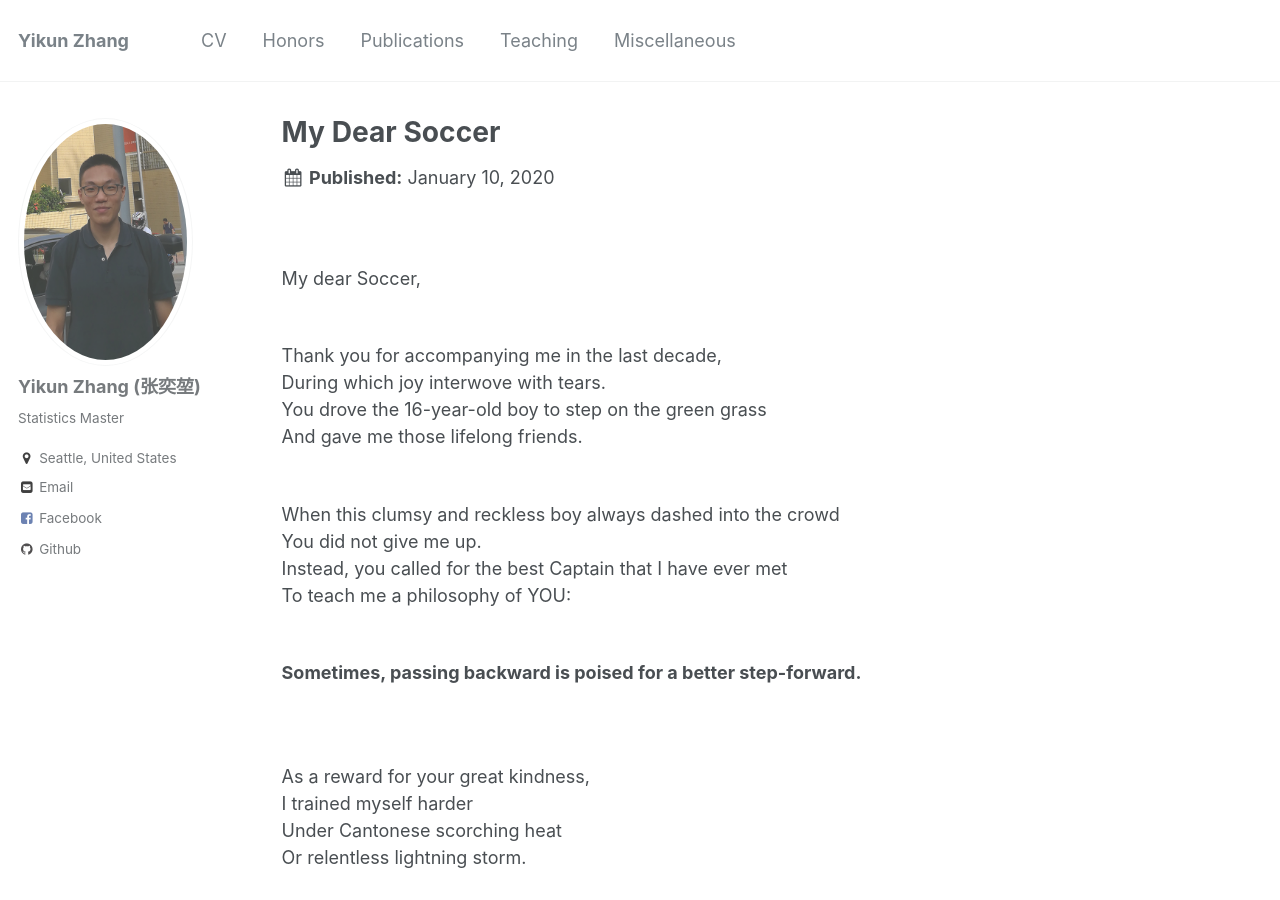
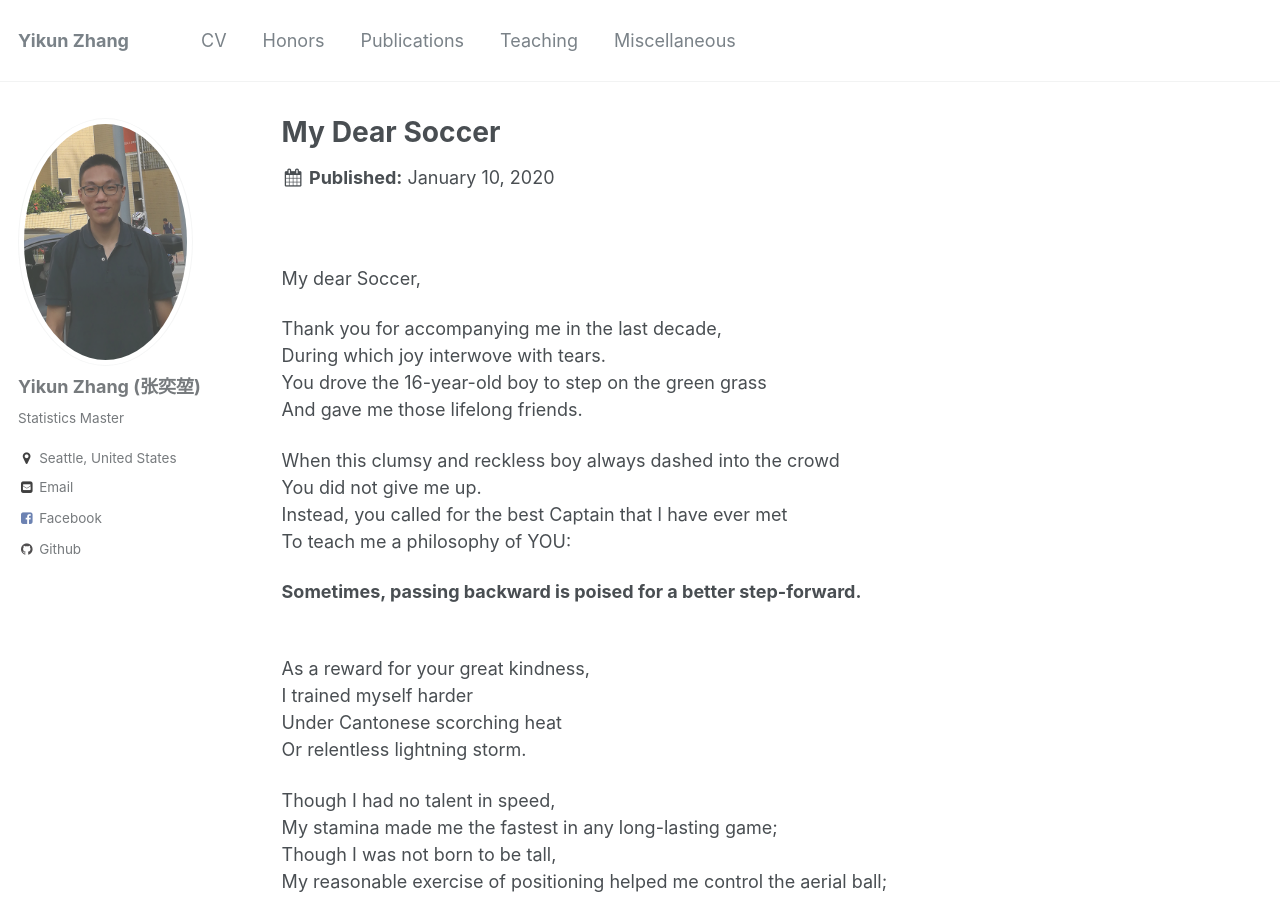
Before and after one commit to zhangyk8/zhangyk8.github.io, a Jekyll site: the page built from _portfolio/portfolio-4.md, in a window 1280 px wide and 900 px high. Built offline with Jekyll 4.4.1, drawn with Linux system fonts in a browser that asks for light colours.

Commit message:
Update portfolio-4.md

```diff
--- a/_portfolio/portfolio-4.md
+++ b/_portfolio/portfolio-4.md
@@ -7,29 +7,24 @@ permanent link: /portfolio-4/
 <br/>
 
 My dear Soccer, <br/>
-<br/>
 
 Thank you for accompanying me in the last decade, <br/>
 During which joy interwove with tears. <br/>
 You drove the 16-year-old boy to step on the green grass <br/>
 And gave me those lifelong friends. <br/>
-<br/>
 
 When this clumsy and reckless boy always dashed into the crowd <br/>
 You did not give me up. <br/>
 Instead, you called for the best Captain that I have ever met <br/>
 To teach me a philosophy of YOU: <br/>
-<br/>
 
 **Sometimes, passing backward is poised for a better step-forward.** <br/>
-<br/>
 <br/>
 
 As a reward for your great kindness, <br/>
 I trained myself harder <br/>
 Under Cantonese scorching heat <br/>
 Or relentless lightning storm. <br/>
-<br/>
 
 Though I had no talent in speed, <br/>
 My stamina made me the fastest in any long-lasting game; <br/>
@@ -37,7 +32,6 @@ Though I was not born to be tall, <br/>
 My reasonable exercise of positioning helped me control the aerial ball; <br/>
 Though I could not cover every square of the field in person, <br/>
 My precise passing accomplished it on my behalf. <br/>
-<br/>
 
 Gradually, you endorsed me <br/>
 By putting the Captain armband on my hand <br/>
@@ -46,32 +40,27 @@ Leading our team to enter the pitch, <br/>
 I kissed the big “C” on my left arm. <br/>
 It should have been the sweetest memory between you and me <br/>
 Before I lost myself in the Final. <br/>
-<br/>
 
 As a runner-up, I thought about stopping my relationship with you <br/>
 By asking one question: <br/>
 What is the real meaning of being engaged with you? <br/>
 For trophies, recognition, and advocacy? <br/>
-<br/>
 
 The truth is, in sports as in life, <br/>
 Every victory comes at a price; <br/>
 Every painful experience holds back a pleasure. <br/>
 All you want is my heart on you <br/>
 And my smile towards the failure. <br/>
-<br/>
 
 I took off the Captain armband and <br/>
 Changed the Jersey Number from 10 to 16, <br/>
 Returning to the origin to savor every moment we had together. <br/>
 But no one can fight against the stream of time. <br/>
-<br/>
 
 _This year is all I have left to give. <br/>
 My heart can take the pounding <br/>
 My mind can handle the grind <br/>
 But my body knows it’s time to say goodbye. (Adopted from a letter written by Kobe Bryant on [The Players' Tribune](https://www.theplayerstribune.com/en-us/articles/dear-basketball)_ <br/>
-<br/>
 
 We both know this farewell is not the ultimate terminal of our lives <br/>
 But a starting point of a new journey. <br/>
@@ -80,7 +69,6 @@ I wish you a brilliant future <br/>
 That another 16-year-old boy makes your acquaintance <br/>
 With a smile from the bottom of his heart… <br/>
 <br/>
-<br/>
 
 Love you always, <br/>
 Kun
```
